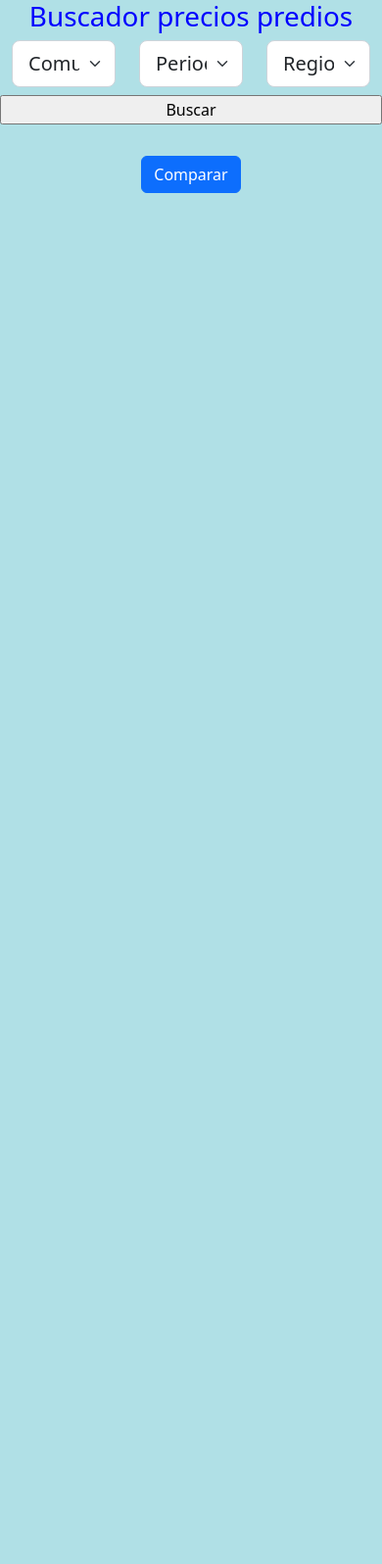
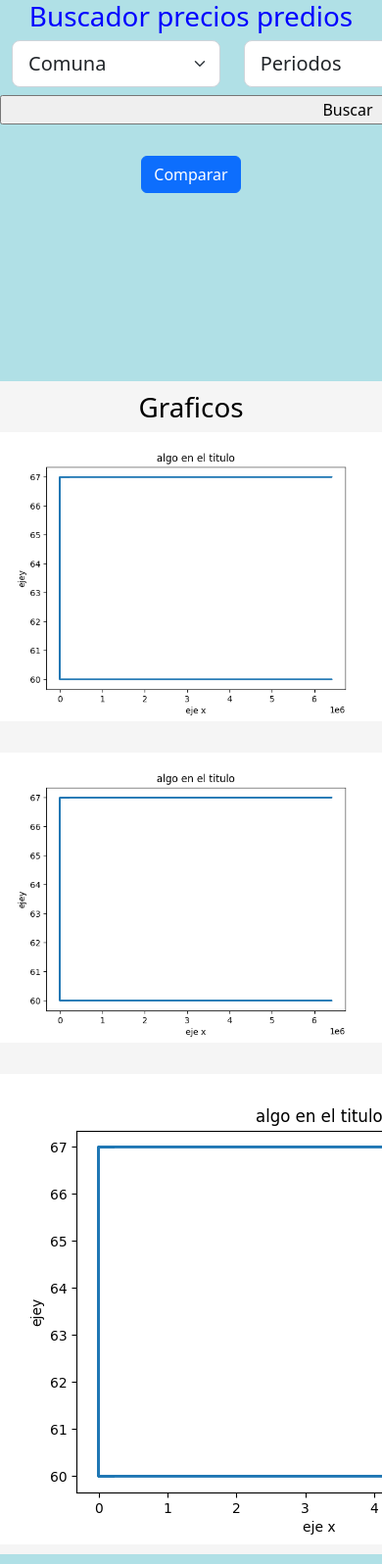
Before and after one commit to cveralyon/AYPMD, a Django app: template aypmd4/aypmd4/templates/homePage.html in a window 390 px wide; the page is wider, and only the part inside the window is pictured. Shown: that part at 98% size. Before the commit the page ends 197 px from the top of that part, so only its background shows below. Run offline with Django 3.2, Linux system fonts and the light colour scheme; the template is opened without the code that fills it, so the values that code supplies are empty; parts of the project's set-up code (start-up, migrations or seed data) failed here and were passed over.

Commit message:
graficos y algo de deploy

```diff
--- a/aypmd4/aypmd4/static/css/estilo.css
+++ b/aypmd4/aypmd4/static/css/estilo.css
@@ -4,6 +4,36 @@
 }
 body{
     background-color:powderblue;
+
+}
+.form-busqueda{
+    z-index: 100;
+    margin-right: -20rem;
+}
+.div-con{
+    display: contents;
+    font-size: 180%;
+
+}
+.entre-graf{
+    min-height: 2rem;
+
+}
+.img-responsive{
+    width: 100%;
+    height: auto;
+}
+.boton-modal{
+    z-index: 100;
+    margin-right: -20rem;
+}
+.lateral-bar{
+    background-color: #f5f5f5;
+    border-radius: 5px;
+    height: fit-content;
+    padding: 10px;
+    margin-bottom: 10px;
+    margin-top: 10rem;
 
 }
 
--- a/aypmd4/aypmd4/templates/homePage.html
+++ b/aypmd4/aypmd4/templates/homePage.html
@@ -5,7 +5,7 @@
     <meta charset="UTF-8">
     <meta http-equiv="X-UA-Compatible" content="IE=edge">
     <meta name="viewport" content="width=device-width, initial-scale=1.0">
-    <title>Home page del buscador</title>
+    <title style="padding-left: 20rem;">Home page del buscador</title>
     <!-- CSS only -->
     <link href="https://cdn.jsdelivr.net/npm/bootstrap@5.2.0-beta1/dist/css/bootstrap.min.css" rel="stylesheet" integrity="sha384-0evHe/X+R7YkIZDRvuzKMRqM+OrBnVFBL6DOitfPri4tjfHxaWutUpFmBp4vmVor" crossorigin="anonymous">
     <link type="text/css" href='{% static "css/estilo.css" %}'rel='stylesheet'/>
@@ -13,8 +13,10 @@
 
 </head>
 <body>
+  <div class="row">
+    <div class="col-xs-12 col-sm-6 col-md-6 col-lg-9 main-container">
       <h1 class="titulo">Buscador precios predios</h1>
-    <form action="{% url 'busqueda' %}">
+      <form class="form-busqueda" action="{% url 'busqueda' %}">
         {% csrf_token %}
           <div class="container">
               <div class="row">
@@ -47,7 +49,7 @@
           </div>
       </form>
       <div>
-      <div class="wrapper">
+        <div class="wrapper boton-modal">
           <p>
             <button class="btn btn-primary" type="button" data-bs-toggle="collapse" data-bs-target="#collapseExample" aria-expanded="true" aria-controls="collapseExample">
               Comparar
@@ -68,7 +70,7 @@
                             {% endfor %}
                         </select>
                       </div>
-                    <div class ="col">
+                      <div class ="col div-con">
                         <p>
                           con
                         </p>
@@ -105,5 +107,18 @@
           {% endfor %}
         </div>
       </div>
+    </div>
+
+    <aside class="col-xs-12 col-sm-6 col-md-6 col-lg-3 lateral-bar">
+      <h1 class="titulo" style="text-align:center; color:black;">Graficos</h1>
+      <img class="img-responsive" src="/aypmd4/aypmd4/templates/graficoLineas.png"></img>
+      <div class="entre-graf"></div>
+      <img class="img-responsive" src="/aypmd4/graficoLineas.png"></img>
+      <div class="entre-graf"></div>
+      <img src="graficoLineas.png"></img>
+
+    </aside>
+  </div>
+
 </body>
 </html>
```
Also changed, not shown: aypmd4/aypmd4/graficos.py (+21 -7 lines), aypmd4/aypmd4/views.py (+19 -1 lines), aypmd4/aypmd4/templates/graficoLineas.png (added), aypmd4/db.sqlite3, aypmd4/graficoLineas.png (added). Lines whose indentation alone changed are shown as unchanged.
